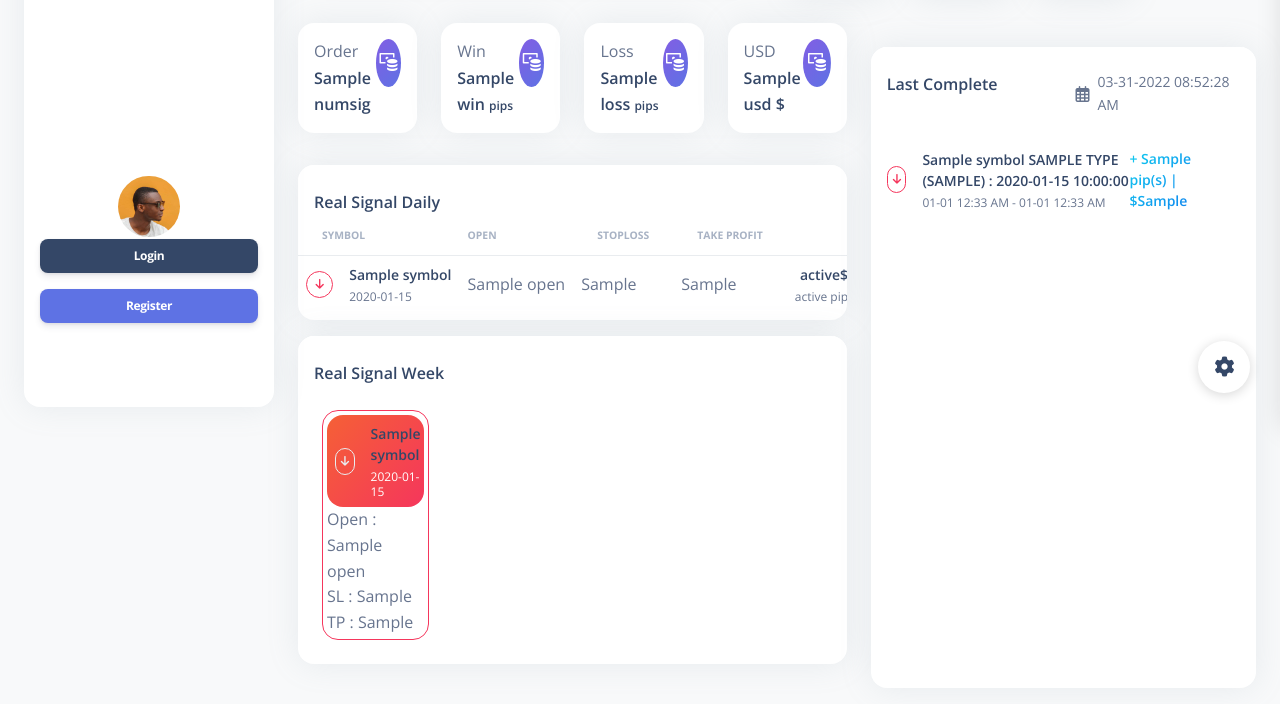
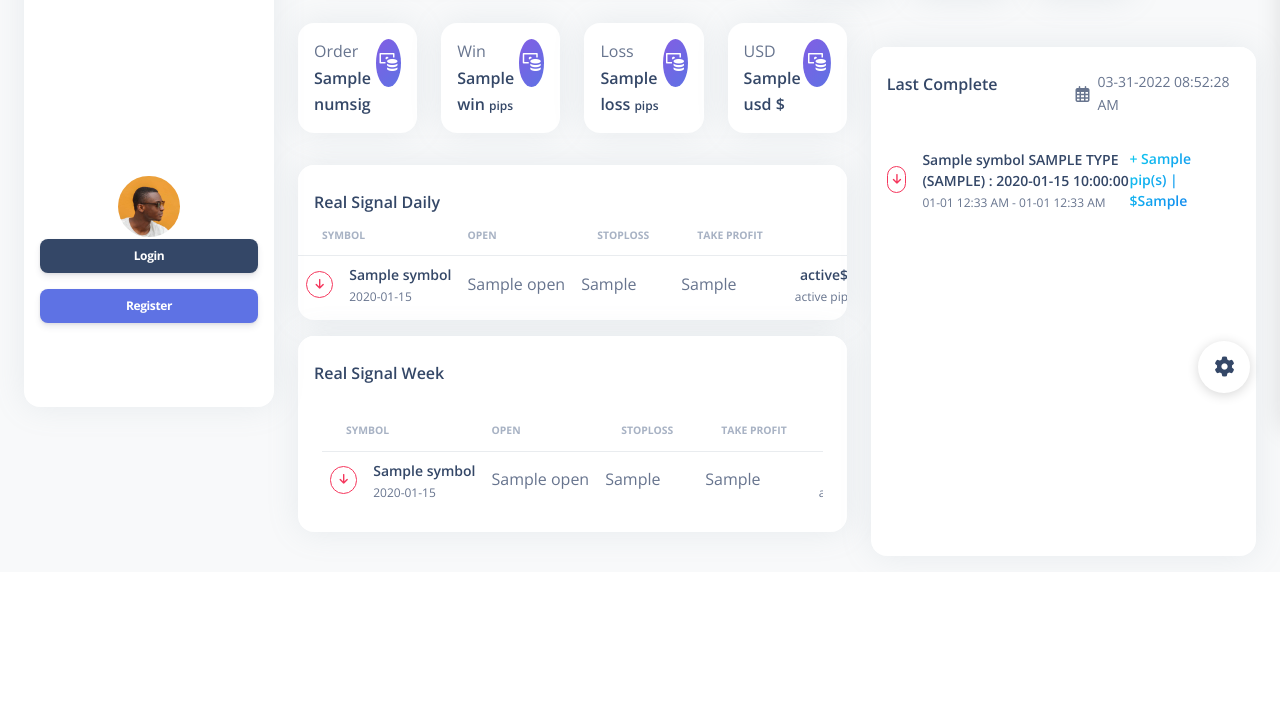
Before and after one commit to sonataruby/projectCMS, a CodeIgniter 4 app: the page made by app/Views/pages/signal.php in a window 1280 px wide. Shown: the part 377-1081 px from the top of the page. After the commit the page ends 942 px from the top, so only its background shows below. Run offline with PHP 8.4 and a stand-in for CodeIgniter, Linux system fonts and the light colour scheme; the template is opened without the code that fills it: most values are stand-ins (such as "Sample title", 1, 10 or a date in 2020); data that the repository does not hold is empty; some libraries are stand-ins or nearby versions.

Commit message:
Update signal.php

```diff
--- a/app/Views/pages/signal.php
+++ b/app/Views/pages/signal.php
@@ -361,38 +361,59 @@
                 </div>
               </div>
               <div class="card-body">
-                <div class="row">
-                  <?php
+
+
+                <div class="table-responsive p-0">
+                <table class="table align-items-center mb-0" id="tablesignal">
+                  <thead>
+                    <tr>
+                      <th class="text-uppercase text-secondary text-xxs font-weight-bolder opacity-7">Symbol</th>
+                      <th class="text-uppercase text-secondary text-xxs font-weight-bolder opacity-7 ps-2">Open</th>
+                      <th class="text-uppercase text-secondary text-xxs font-weight-bolder opacity-7">Stoploss</th>
+                      <th class="text-uppercase text-secondary text-xxs font-weight-bolder opacity-7">Take Profit</th>
+                      <th class="text-secondary opacity-7"></th>
+                    </tr>
+                  </thead>
+                  <tbody>
+                    <?php
                     if(count($week) == 0){
                       ?>
-                    <div class="col-md-12 text-center">
-                        <h6 class="mb-1 text-dark text-sm">No Signal Avalible</h6>
-                        <span class="text-xs">Wait time open</span>
-                    </div>
+                    <tr>
+                      <td colspan="5" class="text-center">No Signal avalible</td>
+                    </tr>
                       <?php
-                   }?>
-                  <?php foreach($week as $item){?>
-                    <div class="col-md-3">
-                        <div class="border border-<?php echo $item->type == "buy" ? "info" : "danger";?> border-radius-xl p-1">
-                        <div class="bg-gradient-<?php echo $item->type == "buy" ? "info" : "danger";?> border-radius-xl text-white shadow-primary p-2">
-                          <div class="d-flex align-items-center">
-                            <button class="btn btn-icon-only btn-rounded btn-outline-light mb-0 me-3 btn-sm d-flex align-items-center justify-content-center"><i class="fas fa-arrow-<?php echo $item->type == "buy" ? "up" : "down";?>"></i></button>
+                    }
+                    foreach($week as $item){?>
+                    <tr>
+                      <td>
+                        <div class="d-flex align-items-center">
+                            <button class="btn btn-icon-only btn-rounded btn-outline-<?php echo $item->type == "buy" ? "info" : "danger";?> mb-0 me-3 btn-sm d-flex align-items-center justify-content-center"><i class="fas fa-arrow-<?php echo $item->type == "buy" ? "up" : "down";?>"></i></button>
                             <div class="d-flex flex-column">
                               <h6 class="mb-1 text-dark text-sm"><?php echo $item->symbol;?></h6>
                               <span class="text-xs"><?php echo $item->opentime;?></span>
                             </div>
                           </div>
+
+                      </td>
+                      <td><?php echo $item->open;?></td>
+                      <td><?php echo $item->sl;?></td>
+                      <td><?php echo $item->tp;?></td>
+                      <td class="text-end price-<?php echo $item->message_id;?>">
+
+                        <div class="d-flex flex-column">
+                          <h6 class="mb-1 text-dark text-sm"><?php echo $item->status_usd;?>$</h6>
+                          <span class="text-xs"><?php echo $item->status_pips;?> pip</span>
                         </div>
+                      </td>
+                    </tr>
+                    <?php }
 
-                        <div>
-                          Open : <?php echo $item->open;?><br>
-                          SL : <?php echo $item->sl;?><br>
-                          TP : <?php echo $item->tp;?>
-                        </div>
-                        </div>
-                    </div>
-                  <?php } ?>
-                </div>
+                    ?>
+                  </tbody>
+                </table>
+              </div>
+
+
               </div>
           </div>
 
```
